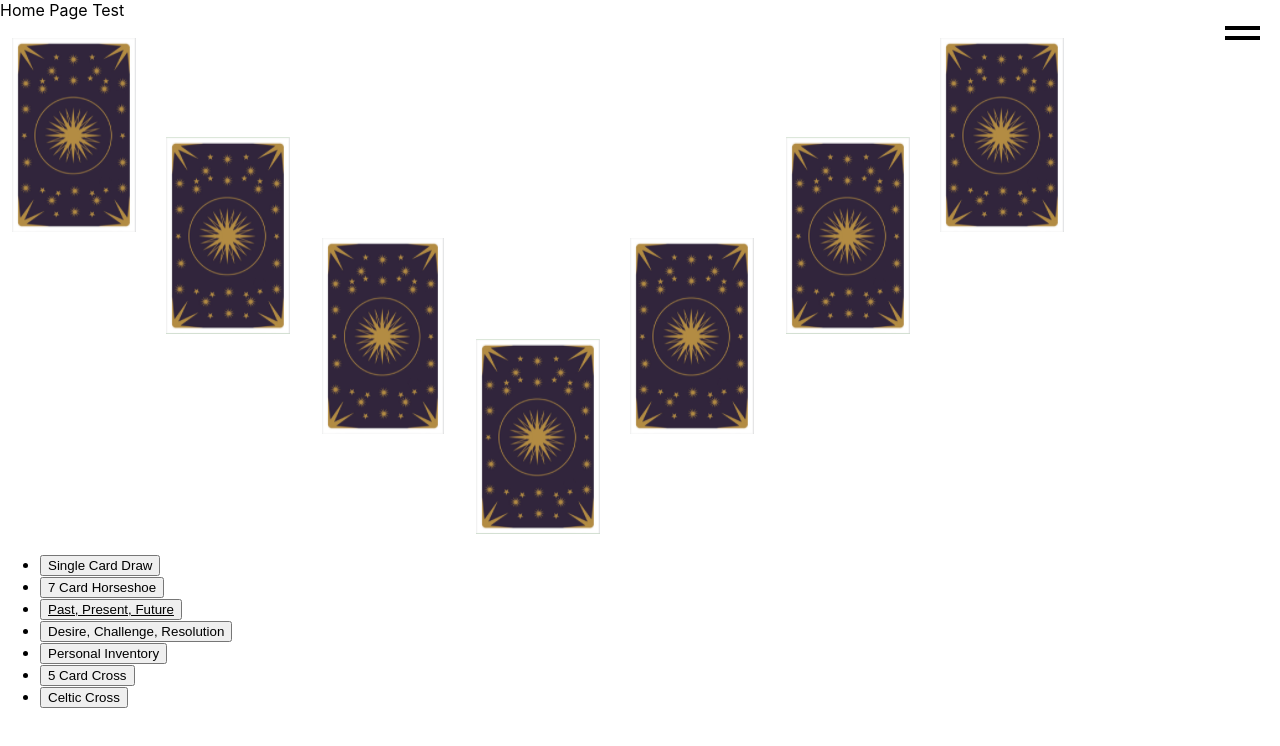
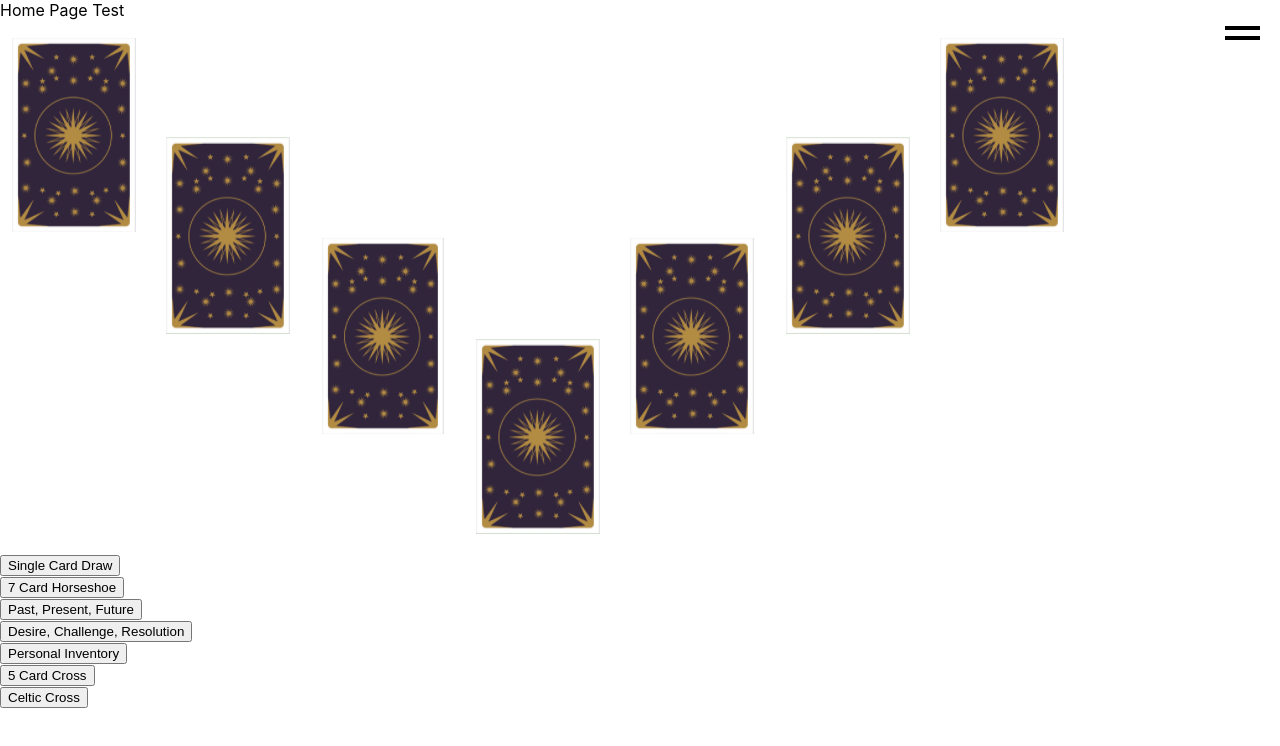
Before and after one commit to Levi237/tarot, a React (Create React App) app: page / in a window 1280 px wide. Shown: the top 746 px of the page. Built offline with nearby package versions, Linux system fonts and the light colour scheme; no server answers; the database is empty.

Commit message:
basic style to meny

```diff
--- a/src/components/menulist/menulist.css
+++ b/src/components/menulist/menulist.css
@@ -1,6 +1,11 @@
-.menulist {
+ul.menulist {
     text-transform: capitalize;
+    list-style-type: none;
+    padding: 0;
 }
-.menulist .active button {
+.menulist:hover {
+    cursor: pointer;
+}
+.menulist .active {
     text-decoration: underline;
 }
```
